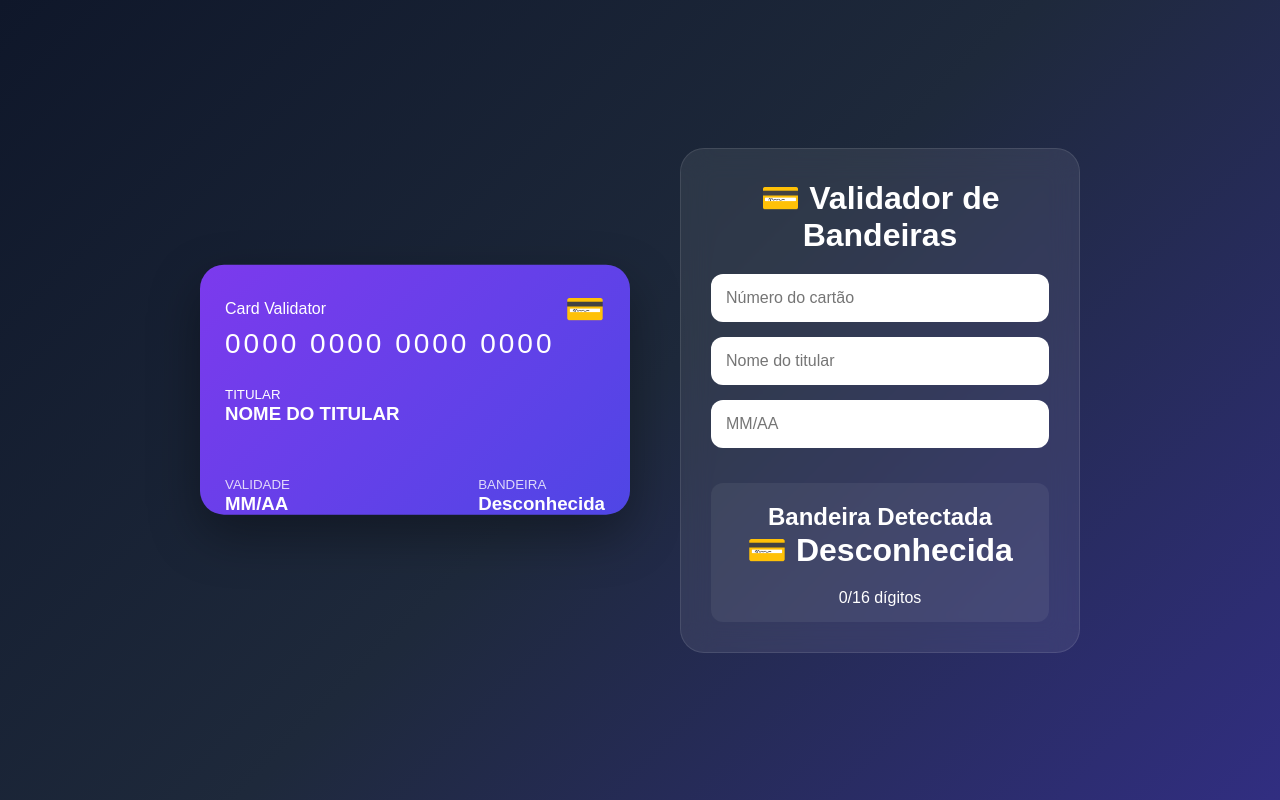
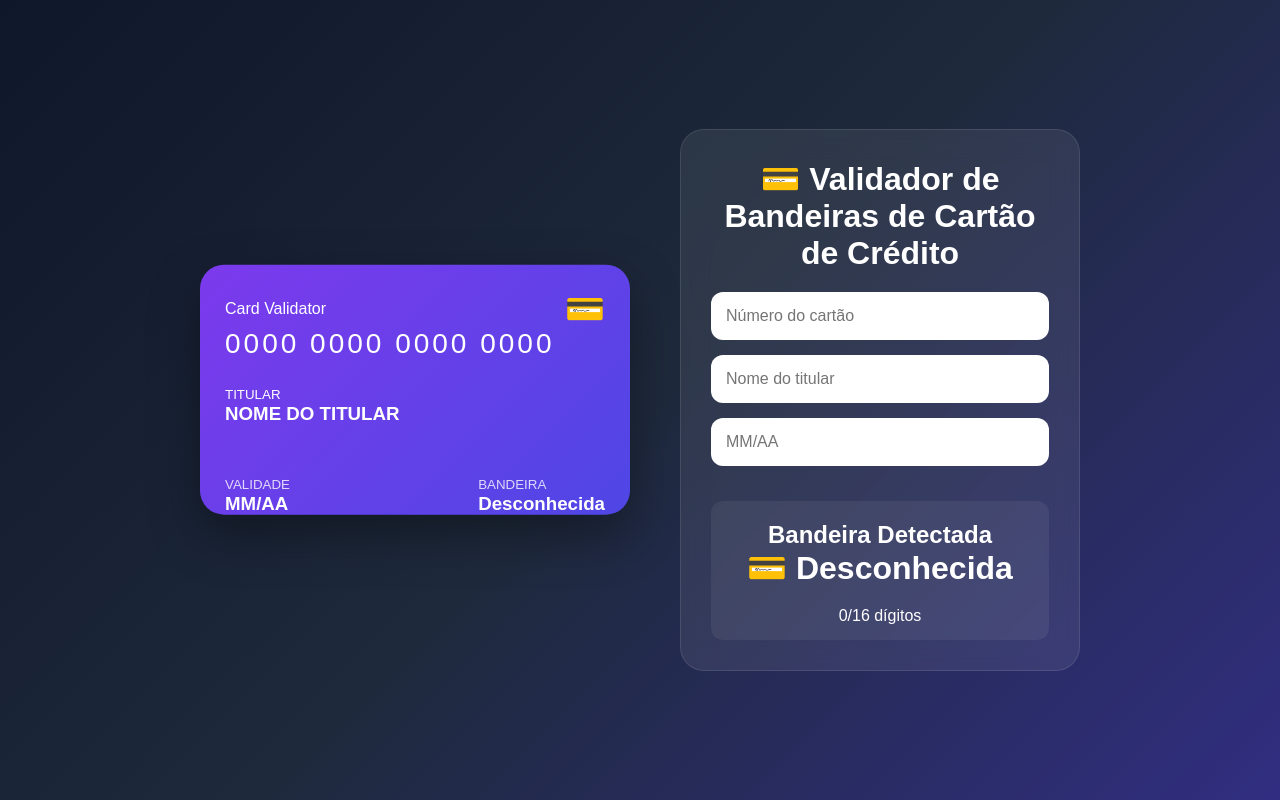
Before and after one commit to RafaelaSommer/card-validator-senior, a React (Vite) app in the folder frontend/: page / in a window 1280 px wide. Built offline with nearby package versions, Linux system fonts and the light colour scheme.

Commit message:
Atualizando

```diff
--- a/frontend/src/App.jsx
+++ b/frontend/src/App.jsx
@@ -166,7 +166,7 @@ export default function App() {
 
       <div className="form-box">
 
-        <h1>💳 Validador de Bandeiras</h1>
+        <h1>💳 Validador de Bandeiras de Cartão de Crédito</h1>
 
         <input
           type="text"
```
Also changed, not shown: 1 other file (tests, documents, lock files or other folders).
